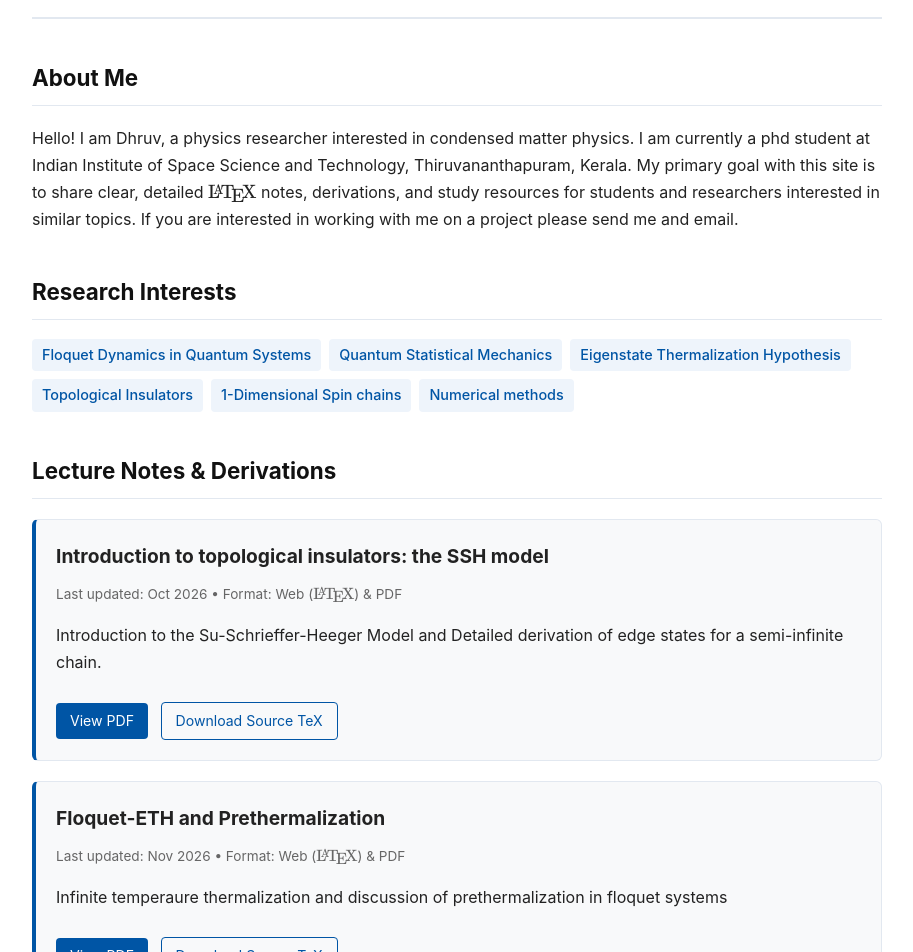
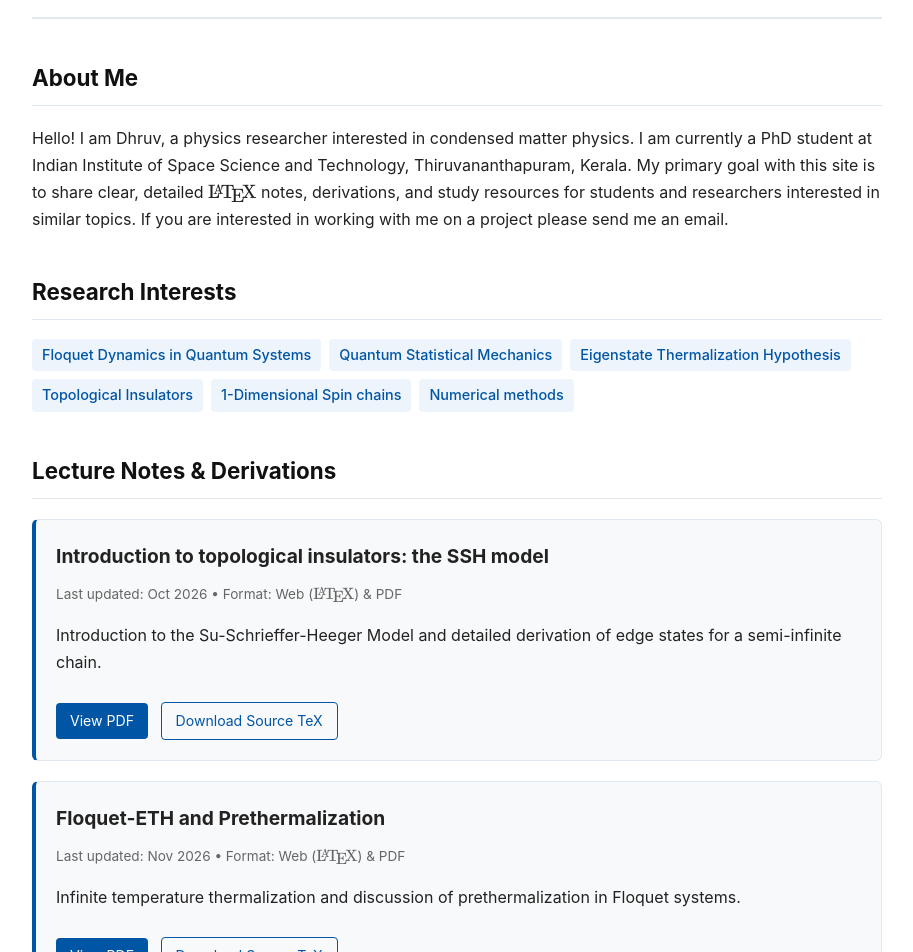
Before and after one commit to approxconst/approxconst.github.io, a plain HTML site: page index.html in a window 1280 px wide. Shown: the part 180-1132 px from the top of the page, without its empty margins (183-1096 px from the left). Drawn offline with nearby package versions, Linux system fonts and the light colour scheme.

Commit message:
Update index.html

```diff
--- a/index.html
+++ b/index.html
@@ -114,9 +114,9 @@
         <h2>About Me</h2>
         <p>
             Hello! I am Dhruv, a physics researcher interested in condensed matter physics.
-            I am currently a phd student at Indian Institute of Space Science and Technology, Thiruvananthapuram, Kerala.
+            I am currently a PhD student at Indian Institute of Space Science and Technology, Thiruvananthapuram, Kerala.
             My primary goal with this site is to share clear, detailed $\LaTeX$ notes, derivations, and study resources for students and researchers interested in similar topics.
-            If you are interested in working with me on a project please send me and email.
+            If you are interested in working with me on a project please send me an email.
         </p>
     </section>
 
@@ -140,7 +140,7 @@
             <h3>Introduction to topological insulators: the SSH model</h3>
             <div class="note-meta">Last updated: Oct 2026 • Format: Web ($\LaTeX$) & PDF</div>
             <p>
-                Introduction to the Su-Schrieffer-Heeger Model and Detailed derivation of edge states for a semi-infinite chain.
+                Introduction to the Su-Schrieffer-Heeger Model and detailed derivation of edge states for a semi-infinite chain.
             </p>
             <a href="SSH Model and Edge States.pdf" class="btn" target="_blank">View PDF</a>
             <a href="SSH Model and Edge States.zip" class="btn btn-outline">Download Source TeX</a>
@@ -150,7 +150,7 @@
             <h3>Floquet-ETH and Prethermalization</h3>
             <div class="note-meta">Last updated: Nov 2026 • Format: Web ($\LaTeX$) & PDF</div>
             <p>
-                Infinite temperaure thermalization and discussion of prethermalization in floquet systems
+                Infinite temperature thermalization and discussion of prethermalization in Floquet systems.
             </p>
             <a href="F-ETH.pdf" class="btn" target="_blank">View PDF</a>
             <a href="F-ETH.zip" class="btn btn-outline">Download Source TeX</a>
```
